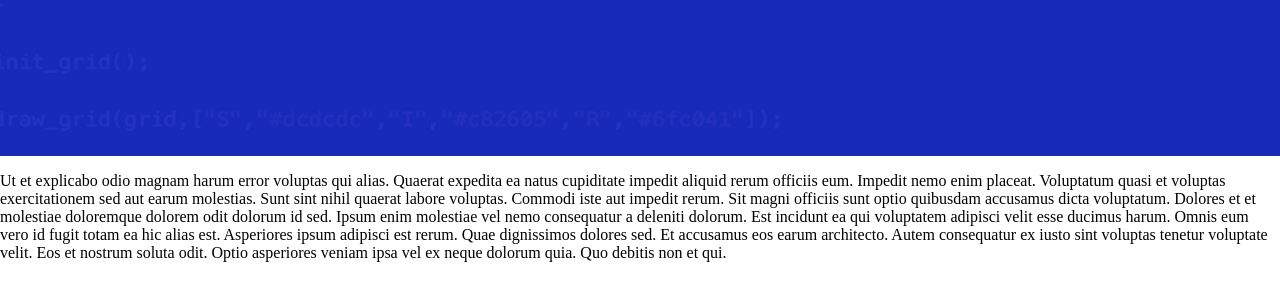
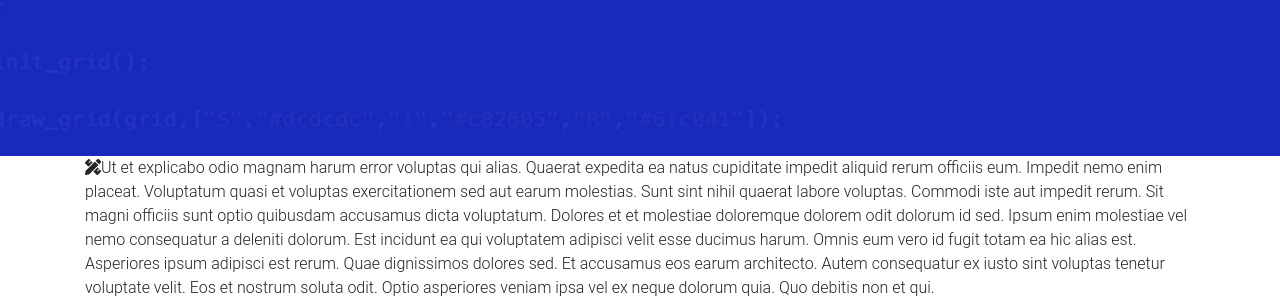
Before and after one commit to c-zab/v2, a Vue app: page / in a window 1280 px wide. Shown: the part 644-944 px from the top of the page. Before the commit the page ends 906 px from the top, so only its background shows below. Built offline with nearby package versions, Linux system fonts and the light colour scheme.

Commit message:
Adding MDBootstrap & FontAwesome libraries

```diff
--- a/package.json
+++ b/package.json
@@ -8,6 +8,7 @@
     "lint": "vue-cli-service lint"
   },
   "dependencies": {
+    "mdbootstrap": "^4.7.5",
     "vue": "^2.6.6"
   },
   "devDependencies": {
--- a/public/index.html
+++ b/public/index.html
@@ -6,6 +6,12 @@
     <meta name="viewport" content="width=device-width,initial-scale=1.0" />
     <link rel="icon" href="<%= BASE_URL %>favicon.ico" />
     <title>czabalet.com</title>
+    <!-- External Libraries -->
+    <link
+      rel="stylesheet"
+      href="https://use.fontawesome.com/releases/v5.7.0/css/all.css"
+    />
+    <!-- Local  -->
     <link rel="stylesheet" type="text/css" href="/src/assets/css/styles.css" />
   </head>
   <body>
--- a/src/components/Cover.vue
+++ b/src/components/Cover.vue
@@ -1,12 +1,14 @@
 <template>
   <div class="cover">
     <div class="cover-image"></div>
-    <p>
-      Ut et explicabo odio magnam harum error voluptas qui alias. Quaerat expedita ea natus cupiditate impedit aliquid rerum officiis eum. Impedit nemo enim placeat. Voluptatum quasi et voluptas exercitationem sed aut earum molestias. Sunt sint nihil quaerat labore voluptas. Commodi iste aut impedit rerum.
-      Sit magni officiis sunt optio quibusdam accusamus dicta voluptatum. Dolores et et molestiae doloremque dolorem odit dolorum id sed. Ipsum enim molestiae vel nemo consequatur a deleniti dolorum. Est incidunt ea qui voluptatem adipisci velit esse ducimus harum.
-      Omnis eum vero id fugit totam ea hic alias est. Asperiores ipsum adipisci est rerum. Quae dignissimos dolores sed. Et accusamus eos earum architecto.
-      Autem consequatur ex iusto sint voluptas tenetur voluptate velit. Eos et nostrum soluta odit. Optio asperiores veniam ipsa vel ex neque dolorum quia. Quo debitis non et qui.
-    </p>
+    <div class="container">
+      <p>
+        <i class="fas fa-pencil-ruler"></i>Ut et explicabo odio magnam harum error voluptas qui alias. Quaerat expedita ea natus cupiditate impedit aliquid rerum officiis eum. Impedit nemo enim placeat. Voluptatum quasi et voluptas exercitationem sed aut earum molestias. Sunt sint nihil quaerat labore voluptas. Commodi iste aut impedit rerum.
+        Sit magni officiis sunt optio quibusdam accusamus dicta voluptatum. Dolores et et molestiae doloremque dolorem odit dolorum id sed. Ipsum enim molestiae vel nemo consequatur a deleniti dolorum. Est incidunt ea qui voluptatem adipisci velit esse ducimus harum.
+        Omnis eum vero id fugit totam ea hic alias est. Asperiores ipsum adipisci est rerum. Quae dignissimos dolores sed. Et accusamus eos earum architecto.
+        Autem consequatur ex iusto sint voluptas tenetur voluptate velit. Eos et nostrum soluta odit. Optio asperiores veniam ipsa vel ex neque dolorum quia. Quo debitis non et qui.
+      </p>
+    </div>
   </div>
 </template>
 
--- a/src/main.js
+++ b/src/main.js
@@ -2,6 +2,8 @@ import Vue from "vue";
 import App from "./App.vue";
 
 require("./assets/css/styles.css");
+require("../node_modules/mdbootstrap/css/bootstrap.min.css");
+require("../node_modules/mdbootstrap/css/mdb.min.css");
 
 Vue.config.productionTip = false;
 
```
Also changed, not shown: 1 other file (tests, documents, lock files or other folders).
